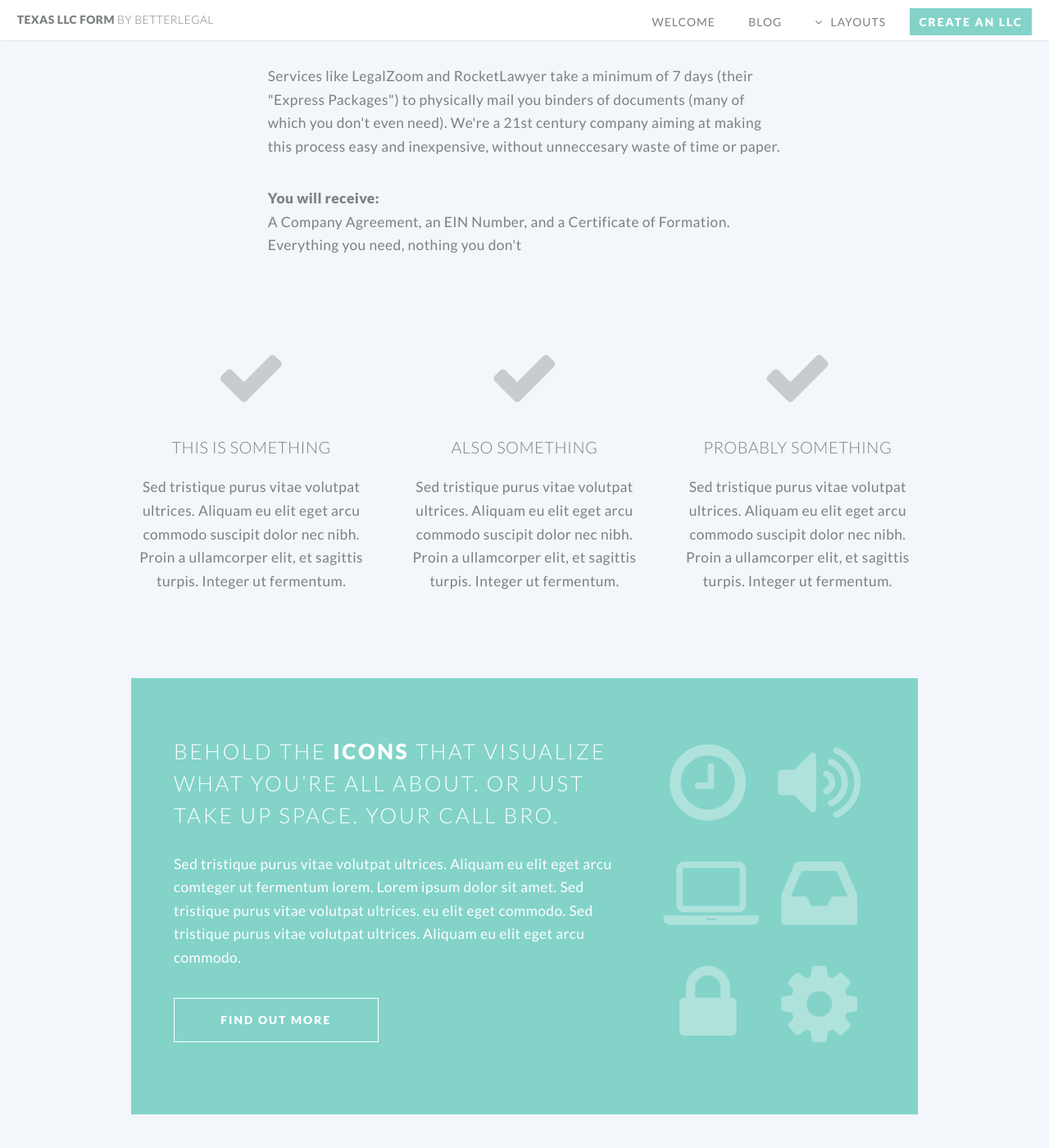
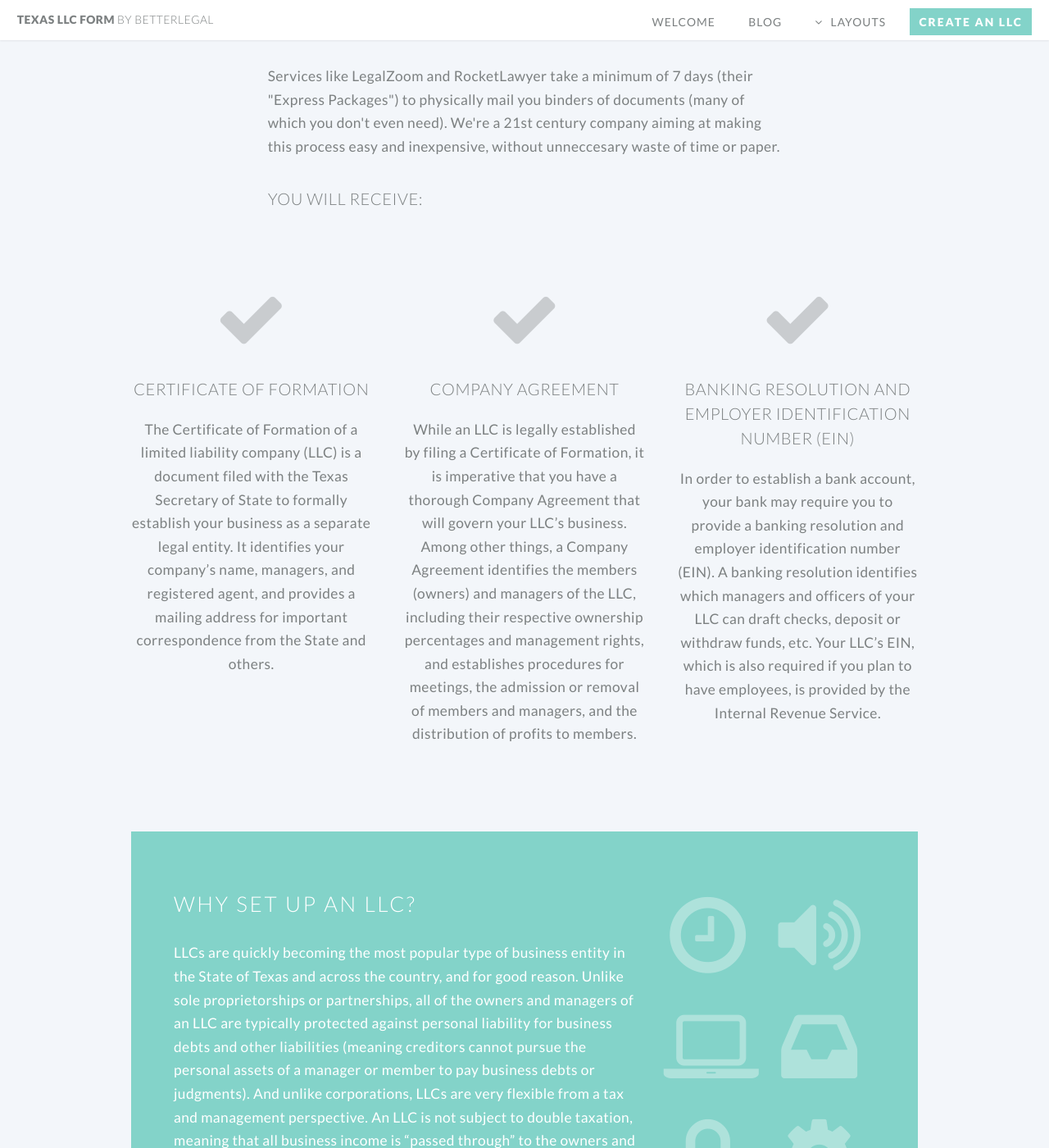
Before and after one commit to poseidonimaging/texasllcform, a Jekyll site: the page built from index.html, in a window 1280 px wide and 1400 px high, scrolled down 742 px. Shown: the whole window at 82% size. Built offline with Jekyll 4.4.1, drawn with Linux system fonts in a browser that asks for light colours; some of the changed text lies outside the part shown.

Commit message:
Added Joey's content

```diff
--- a/index.html
+++ b/index.html
@@ -11,10 +11,7 @@ layout: landing-page
 					<div class="row">
 						<div class="-2u 8u" style="text-align:left">
 							<p class="editable">Services like LegalZoom and RocketLawyer take a minimum of 7 days (their "Express Packages") to physically mail you binders of documents (many of which you don't even need). We're a 21st century company aiming at making this process easy and inexpensive, without unneccesary waste of time or paper.</p>
-							<p><strong>You will receive:</strong><br />
-							A Company Agreement, an EIN Number, and a Certificate of Formation. <br />
-							<i>Everything you need, nothing you don't</i>
-							</p>
+							<h3>You will receive:</h3>
 						</div>
 					</div>
 				</header>
@@ -27,9 +24,9 @@ layout: landing-page
 								<section>
 									<span class="icon featured fa-check"></span>
 									<header>
-										<h3>This is Something</h3>
+										<h3>Certificate of Formation</h3>
 									</header>
-									<p>Sed tristique purus vitae volutpat ultrices. Aliquam eu elit eget arcu commodo suscipit dolor nec nibh. Proin a ullamcorper elit, et sagittis turpis. Integer ut fermentum.</p>
+									<p>The Certificate of Formation of a limited liability company (LLC) is a document filed with the Texas Secretary of State to formally establish your business as a separate legal entity. It identifies your company’s name, managers, and registered agent, and provides a mailing address for important correspondence from the State and others.</p>
 								</section>
 
 							</div>
@@ -38,9 +35,9 @@ layout: landing-page
 								<section>
 									<span class="icon featured fa-check"></span>
 									<header>
-										<h3>Also Something</h3>
+										<h3>Company Agreement</h3>
 									</header>
-									<p>Sed tristique purus vitae volutpat ultrices. Aliquam eu elit eget arcu commodo suscipit dolor nec nibh. Proin a ullamcorper elit, et sagittis turpis. Integer ut fermentum.</p>
+									<p>While an LLC is legally established by filing a Certificate of Formation, it is imperative that you have a thorough Company Agreement that will govern your LLC’s business. Among other things, a Company Agreement identifies the members (owners) and managers of the LLC, including their respective ownership percentages and management rights, and establishes procedures for meetings, the admission or removal of members and managers, and the distribution of profits to members.</p>
 								</section>
 
 							</div>
@@ -49,9 +46,9 @@ layout: landing-page
 								<section>
 									<span class="icon featured fa-check"></span>
 									<header>
-										<h3>Probably Something</h3>
+										<h3>Banking Resolution and Employer Identification Number (EIN)</h3>
 									</header>
-									<p>Sed tristique purus vitae volutpat ultrices. Aliquam eu elit eget arcu commodo suscipit dolor nec nibh. Proin a ullamcorper elit, et sagittis turpis. Integer ut fermentum.</p>
+									<p>In order to establish a bank account, your bank may require you to provide a banking resolution and employer identification number (EIN). A banking resolution identifies which managers and officers of your LLC can draft checks, deposit or withdraw funds, etc. Your LLC’s EIN, which is also required if you plan to have employees, is provided by the Internal Revenue Service.</p>
 								</section>
 
 							</div>
@@ -65,9 +62,9 @@ layout: landing-page
 							<div class="8u">
 
 								<header>
-									<h2>Behold the <strong>icons</strong> that visualize what you’re all about. or just take up space. your call bro.</h2>
+									<h2>Why set up an LLC?</h2>
 								</header>
-								<p>Sed tristique purus vitae volutpat ultrices. Aliquam eu elit eget arcu comteger ut fermentum lorem. Lorem ipsum dolor sit amet. Sed tristique purus vitae volutpat ultrices. eu elit eget commodo. Sed tristique purus vitae volutpat ultrices. Aliquam eu elit eget arcu commodo.</p>
+								<p>LLCs are quickly becoming the most popular type of business entity in the State of Texas and across the country, and for good reason. Unlike sole proprietorships or partnerships, all of the owners and managers of an LLC are typically protected against personal liability for business debts and other liabilities (meaning creditors cannot pursue the personal assets of a manager or member to pay business debts or judgments). And unlike corporations, LLCs are very flexible from a tax and management perspective. An LLC is not subject to double taxation, meaning that all business income is “passed through” to the owners and reported on their personal income tax returns. In addition, LLCs are more easily-managed than corporations, which must adhere to certain corporate formalities and annual compliance requirements that can be a hassle to keep up with.</p>
 								<footer>
 									<ul class="buttons">
 										<li><a href="#" class="button">Find Out More</a></li>
```
